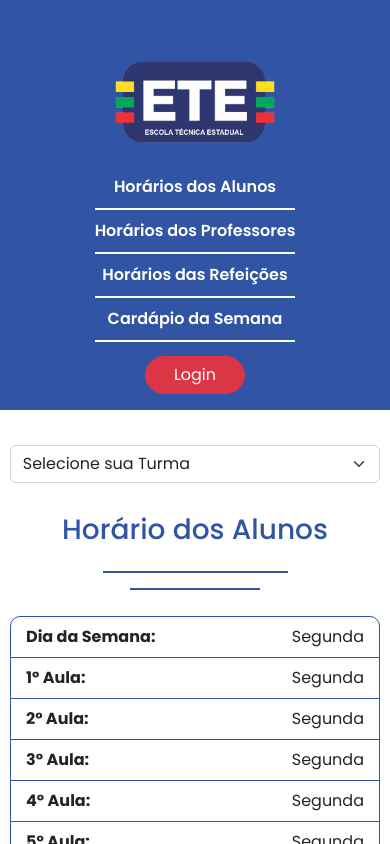
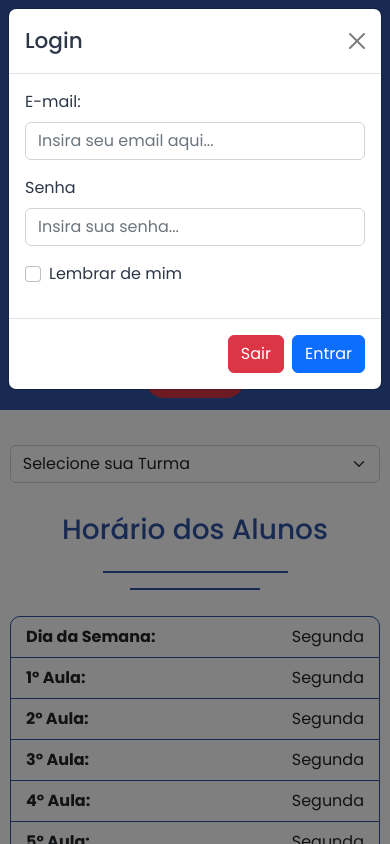
Before and after one commit to LeonardoAlmds/projeto-horarios-ete, a React (Create React App) app: page / in a window 390 px wide. Shown: the top 844 px of the page. Built offline with nearby package versions, Linux system fonts and the light colour scheme; no server answers.

Commit message:
Consertando Modal

```diff
--- /dev/null
+++ b/src/components/ModalLogin.js
@@ -0,0 +1,45 @@
+import React, {useState} from 'react'
+
+import { Modal, Form, Button } from 'react-bootstrap'
+
+const ModalLogin = ({isOpen}) => {
+  const [show, setShow] = useState(isOpen);
+
+  if(isOpen) {
+    return (
+      <Modal show={show} onHide={show}>
+        <Modal.Header closeButton>
+            <Modal.Title>Login</Modal.Title>
+        </Modal.Header>
+        <Modal.Body>
+        <Form>
+            <Form.Group className="mb-3" controlId="formBasicEmail">
+                <Form.Label>E-mail:</Form.Label>
+                <Form.Control type="email" placeholder="Insira seu email aqui..." />
+            </Form.Group>
+
+            <Form.Group className="mb-3" controlId="formBasicPassword">
+                <Form.Label>Senha</Form.Label>
+                <Form.Control type="password" placeholder="Insira sua senha..." />
+            </Form.Group>
+            <Form.Group className="mb-3" controlId="formBasicCheckbox">
+                <Form.Check type="checkbox" label="Lembrar de mim" />
+            </Form.Group>
+            </Form>
+        </Modal.Body>
+        <Modal.Footer>
+            <Button variant="danger">
+            Sair
+            </Button>
+            <Button variant="primary">
+            Entrar
+            </Button>
+        </Modal.Footer>
+      </Modal>
+    )
+  }
+
+  return null;
+}
+
+export default ModalLogin
--- a/src/components/NavBar.js
+++ b/src/components/NavBar.js
@@ -1,20 +1,12 @@
 import { Link } from 'react-router-dom';
-import Button from 'react-bootstrap/Button';
-import Modal from 'react-bootstrap/Modal';
-import { Form } from 'react-bootstrap';
-import React, { useState } from 'react'
+import React, {useState} from 'react'
 import '../styles/NavBar.css';
 import EteLogo from '../images/ETE.png'
+import ModalLogin from './ModalLogin'
+import { Button } from 'react-bootstrap'
 
 const NavBar = () => {
-  const [show, setShow] = useState(false);
-  const handleClose = () => setShow(false);
-  const handleShow = () => setShow(true);
-
-  /*
-  const [isActive, setIsActive] = useState(false)
-  const burguerClick = () => setIsActive(!isActive)
-  */
+  const [openModal, setOpenModal] = useState(true)
 
   return (
     <>
@@ -26,41 +18,13 @@ const NavBar = () => {
           <Link to='/horarioProfessores'>Horários dos Professores</Link> <hr/>
           <Link to='/horarioRefeicoes'>Horários das Refeições</Link> <hr/>
           <Link to='/cardapio'>Cardápio da Semana</Link> <hr/>
-          <Link to=''><Button variant="danger" className='buttonLogin' onClick={handleShow}>Login</Button></Link>
         </div>
+        <Button variant="danger" className='buttonLogin' onClick={ () => setOpenModal(true) }>
+          Login
+          <ModalLogin isOpen={openModal} />
+        </Button>
+        {console.log(openModal)}
       </nav>
-
-    <div>
-        <Modal show={show} onHide={handleClose}>
-            <Modal.Header closeButton>
-                <Modal.Title>Login</Modal.Title>
-            </Modal.Header>
-            <Modal.Body>
-            <Form>
-                <Form.Group className="mb-3" controlId="formBasicEmail">
-                    <Form.Label>E-mail:</Form.Label>
-                    <Form.Control type="email" placeholder="Insira seu email aqui..." />
-                </Form.Group>
-
-                <Form.Group className="mb-3" controlId="formBasicPassword">
-                    <Form.Label>Senha</Form.Label>
-                    <Form.Control type="password" placeholder="Insira sua senha..." />
-                </Form.Group>
-                <Form.Group className="mb-3" controlId="formBasicCheckbox">
-                    <Form.Check type="checkbox" label="Lembrar de mim" />
-                </Form.Group>
-                </Form>
-            </Modal.Body>
-            <Modal.Footer>
-                <Button variant="danger" onClick={handleClose}>
-                Sair
-                </Button>
-                <Button variant="primary" onClick={handleClose}>
-                Entrar
-                </Button>
-            </Modal.Footer>
-        </Modal>
-    </div>
     </>
   )
 }
--- a/src/pages/Home.js
+++ b/src/pages/Home.js
@@ -1,12 +1,8 @@
 import React from 'react';
 import FormSelects from '../components/FormSelects';
 import TableHorarios from '../components/TableHorarios';
-import { getHorarioList } from '../services/horariosService';
 
 const Home = () => {
-
-  getHorarioList();
-
   return (
     <>
       <FormSelects
--- a/src/services/horariosService.js
+++ /dev/null
@@ -1,7 +0,0 @@
-export async function getHorarioList () {
-  const response = await fetch('http://localhost:4000/1mkta');
-
-  if (!response.ok){
-    return false;
-  }
-}
--- a/src/styles/NavBar.css
+++ b/src/styles/NavBar.css
@@ -21,7 +21,7 @@ nav.wrapper div.Links {
   display: flex;
   flex-direction: row;
   position: absolute;
-  right: 20px;
+  right: 160px;
 }
 
 nav.wrapper div.Links a {
@@ -50,15 +50,20 @@ nav.wrapper img {
   transform: translateX()
 }
 
-div.Links .buttonLogin {
-  margin-top: -5px;
+nav.wrapper .buttonLogin {
   border-radius: 20px;
+  margin-top: -20px;
   width: 100px;
+  position: absolute;
+  right: 40px;
 }
 
 @media (min-width: 1610px){
   nav.wrapper div.Links a {
     font-size: 24px;
+  }
+  nav.wrapper .buttonLogin {
+    margin-top: 0;
   }
 }
 
@@ -99,8 +104,10 @@ div.Links .buttonLogin {
     opacity: 1;
   }
 
-  div.Links .buttonLogin {
-    margin-top: 5px;
+  nav.wrapper .buttonLogin {
+    margin-top: 310px;
+    left: 50%;
+    transform: translate(-50%);
   }
 }
 
```
